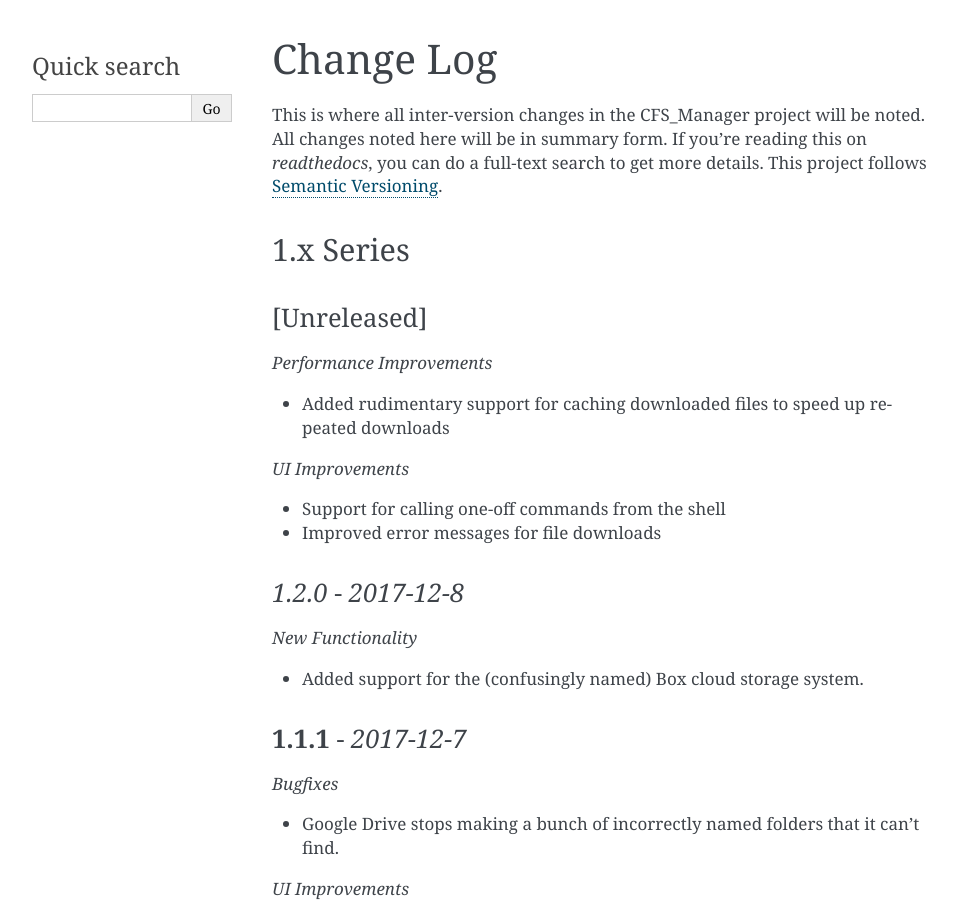
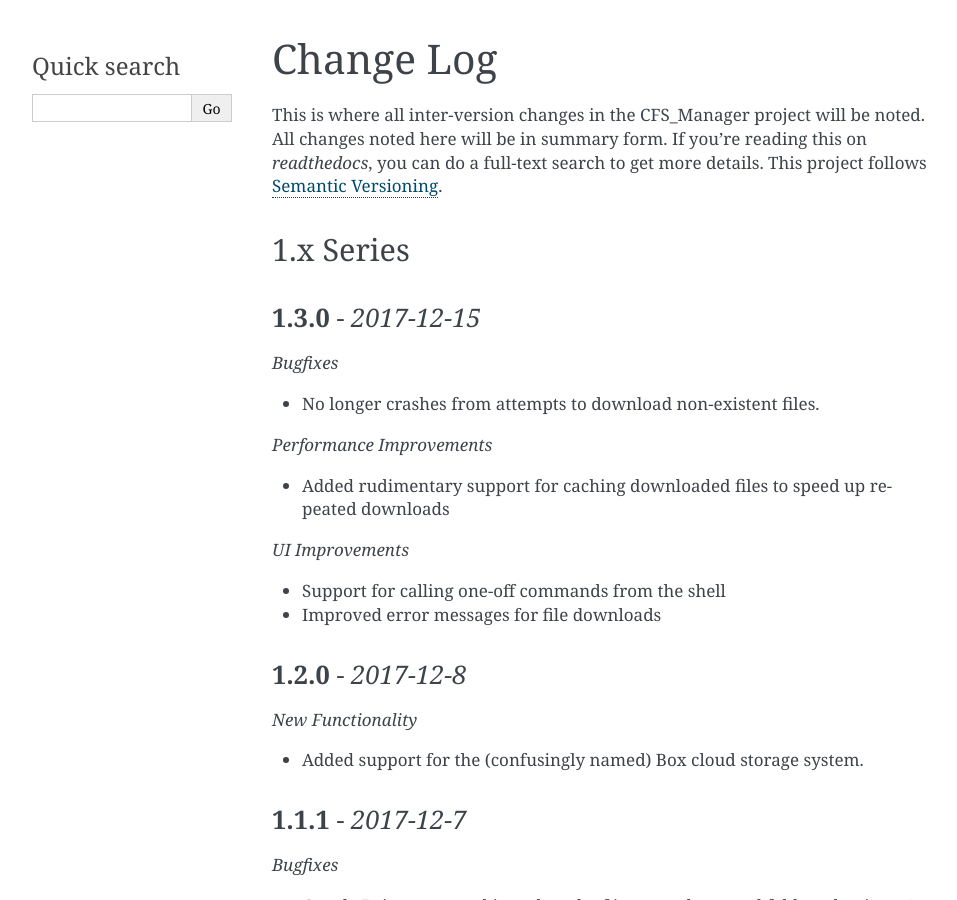
Before and after one commit to alisonstreete/cfs-manager, a Sphinx documentation site: the page built from docs/changelog.rst, in a window 1280 px wide and 900 px high. Shown: the whole window, without its empty margins (148-1105 px from the left). Built offline with Sphinx 7.4.7, drawn with Linux system fonts in a browser that asks for light colours.

Commit message:
updated changelog to reflect release

```diff
--- a/docs/changelog.rst
+++ b/docs/changelog.rst
@@ -7,8 +7,12 @@ This is where all inter-version changes in the CFS_Manager project will be noted
 1.x Series
 ==========
 
-[Unreleased]
-------------
+**1.3.0** - *2017-12-15*
+------------------------
+
+*Bugfixes*
+
+* No longer crashes from attempts to download non-existent files.
 
 *Performance Improvements*
 
@@ -20,8 +24,8 @@ This is where all inter-version changes in the CFS_Manager project will be noted
 
 * Improved error messages for file downloads
 
-*1.2.0* - *2017-12-8*
----------------------
+**1.2.0** - *2017-12-8*
+-----------------------
 
 *New Functionality*
 
```
